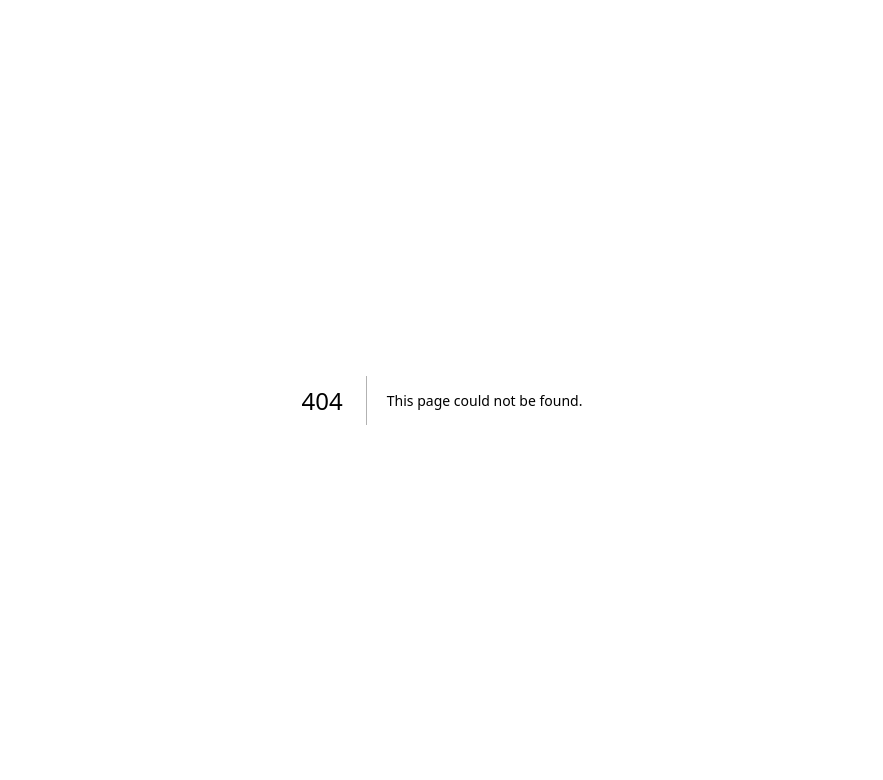
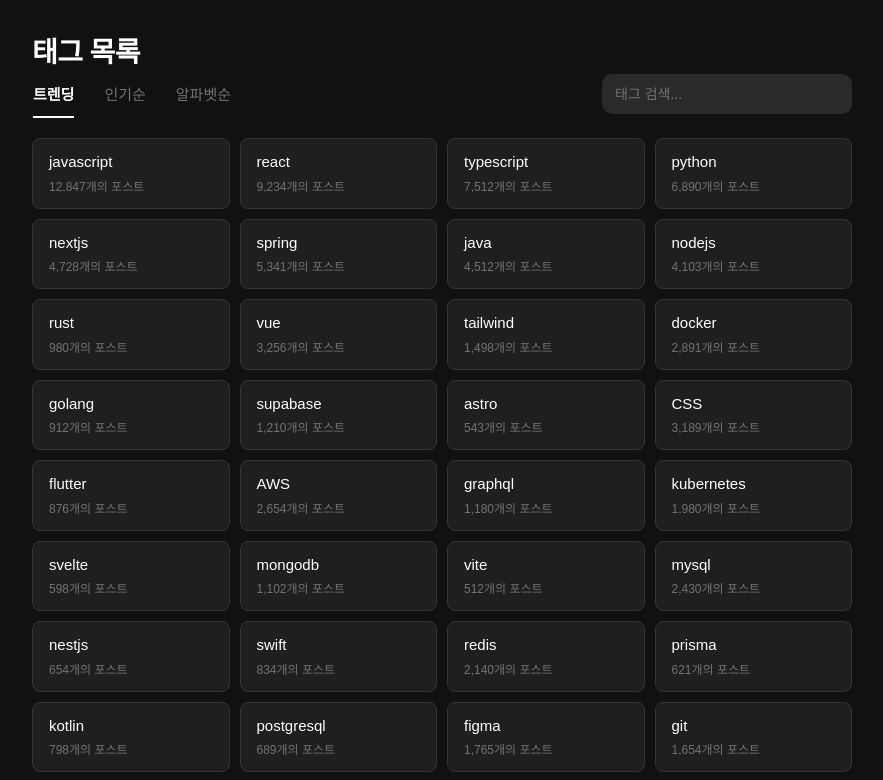
Before and after one commit to Siho-ily/Atlex, a Next.js app: page /tag_list in a window 1280 px wide. Before the commit this address had no page. Shown: the top 780 px of the page, without its empty margins (198-1081 px from the left). Built offline with nearby package versions, Linux system fonts and the light colour scheme; a web font is replaced by a local one.

Commit message:
feat: 태그 목록 UI 구현

```diff
--- /dev/null
+++ b/src/app/tag_list/page.jsx
@@ -0,0 +1,226 @@
+"use client";
+
+import { Suspense, useEffect, useMemo, useRef, useState } from "react";
+import Link from "next/link";
+import { useRouter, useSearchParams } from "next/navigation";
+import { Tabs, TabsList, TabsTrigger } from "@/components/common/ui/tabs";
+import { Input } from "@/components/common/ui/input";
+import { cn } from "@/lib/utils";
+
+const SORT_OPTIONS = [
+  { label: "트렌딩", value: "trending" },
+  { label: "인기순", value: "popular" },
+  { label: "알파벳순", value: "alphabet" },
+];
+
+const PAGE_SIZE = 12;
+
+const TAGS = [
+  { name: "javascript", postCount: 12847, trendScore: 98 },
+  { name: "react", postCount: 9234, trendScore: 95 },
+  { name: "typescript", postCount: 7512, trendScore: 92 },
+  { name: "python", postCount: 6890, trendScore: 90 },
+  { name: "spring", postCount: 5341, trendScore: 82 },
+  { name: "nextjs", postCount: 4728, trendScore: 86 },
+  { name: "java", postCount: 4512, trendScore: 78 },
+  { name: "nodejs", postCount: 4103, trendScore: 76 },
+  { name: "vue", postCount: 3256, trendScore: 74 },
+  { name: "CSS", postCount: 3189, trendScore: 70 },
+  { name: "docker", postCount: 2891, trendScore: 72 },
+  { name: "AWS", postCount: 2654, trendScore: 69 },
+  { name: "mysql", postCount: 2430, trendScore: 66 },
+  { name: "redis", postCount: 2140, trendScore: 64 },
+  { name: "kubernetes", postCount: 1980, trendScore: 68 },
+  { name: "figma", postCount: 1765, trendScore: 61 },
+  { name: "git", postCount: 1654, trendScore: 60 },
+  { name: "github", postCount: 1542, trendScore: 59 },
+  { name: "tailwind", postCount: 1498, trendScore: 73 },
+  { name: "supabase", postCount: 1210, trendScore: 71 },
+  { name: "graphql", postCount: 1180, trendScore: 69 },
+  { name: "mongodb", postCount: 1102, trendScore: 67 },
+  { name: "rust", postCount: 980, trendScore: 75 },
+  { name: "golang", postCount: 912, trendScore: 72 },
+  { name: "flutter", postCount: 876, trendScore: 70 },
+  { name: "swift", postCount: 834, trendScore: 65 },
+  { name: "kotlin", postCount: 798, trendScore: 63 },
+  { name: "linux", postCount: 754, trendScore: 60 },
+  { name: "nginx", postCount: 712, trendScore: 58 },
+  { name: "postgresql", postCount: 689, trendScore: 62 },
+  { name: "nestjs", postCount: 654, trendScore: 66 },
+  { name: "prisma", postCount: 621, trendScore: 64 },
+  { name: "svelte", postCount: 598, trendScore: 68 },
+  { name: "astro", postCount: 543, trendScore: 71 },
+  { name: "vite", postCount: 512, trendScore: 67 },
+  { name: "eslint", postCount: 487, trendScore: 55 },
+  { name: "jest", postCount: 465, trendScore: 57 },
+  { name: "storybook", postCount: 432, trendScore: 59 },
+];
+
+function TagListContent() {
+  const router = useRouter();
+  const searchParams = useSearchParams();
+
+  const currentSort = searchParams.get("sort") || "trending";
+
+  const [page, setPage] = useState(1);
+  const [keyword, setKeyword] = useState("");
+
+  const observerTargetRef = useRef(null);
+
+  const sortedTags = useMemo(() => {
+    const filtered = keyword
+      ? TAGS.filter((tag) =>
+          tag.name.toLowerCase().includes(keyword.toLowerCase())
+        )
+      : TAGS;
+
+    const copiedTags = [...filtered];
+
+    if (currentSort === "popular") {
+      return copiedTags.sort((a, b) => b.postCount - a.postCount);
+    }
+
+    if (currentSort === "alphabet") {
+      return copiedTags.sort((a, b) => a.name.localeCompare(b.name));
+    }
+
+    return copiedTags.sort((a, b) => b.trendScore - a.trendScore);
+  }, [currentSort, keyword]);
+
+  const visibleTags = useMemo(() => {
+    return sortedTags.slice(0, page * PAGE_SIZE);
+  }, [sortedTags, page]);
+
+  const hasMore = visibleTags.length < sortedTags.length;
+  const maxPage = Math.ceil(sortedTags.length / PAGE_SIZE);
+
+  const handleSortChange = (sortValue) => {
+    const params = new URLSearchParams(searchParams.toString());
+    params.set("sort", sortValue);
+    params.delete("page");
+    setPage(1);
+    router.replace(`?${params.toString()}`);
+  };
+
+  const handleKeywordChange = (e) => {
+    setKeyword(e.target.value);
+    setPage(1);
+  };
+
+  useEffect(() => {
+    if (!observerTargetRef.current) return;
+    if (!hasMore) return;
+
+    const observer = new IntersectionObserver(
+      ([entry]) => {
+        if (entry.isIntersecting) {
+          setPage((prev) => Math.min(prev + 1, maxPage));
+        }
+      },
+      {
+        root: null,
+        rootMargin: "160px",
+        threshold: 0,
+      }
+    );
+
+    observer.observe(observerTargetRef.current);
+
+    return () => {
+      observer.disconnect();
+    };
+  }, [hasMore, page]);
+
+  return (
+    <main className="min-h-screen bg-[#111] px-6 py-8 text-white">
+      <section className="mx-auto w-full max-w-[820px]">
+        <div className="mb-6 flex flex-col gap-4 sm:flex-row sm:items-end sm:justify-between">
+          <div>
+            <h1 className="text-[28px] font-bold tracking-[-0.02em]">
+              태그 목록
+            </h1>
+
+            <Tabs value={currentSort} onValueChange={handleSortChange} className="mt-2">
+              <TabsList variant="line" className="gap-7 p-0 h-auto">
+                {SORT_OPTIONS.map((option) => (
+                  <TabsTrigger
+                    key={option.value}
+                    value={option.value}
+                    className="px-0 pb-2 text-[15px] text-neutral-500 hover:text-neutral-300 data-active:font-bold data-active:text-white after:bg-white"
+                  >
+                    {option.label}
+                  </TabsTrigger>
+                ))}
+              </TabsList>
+            </Tabs>
+          </div>
+
+          <Input
+            type="text"
+            placeholder="태그 검색..."
+            variant="filled"
+            size="lg"
+            value={keyword}
+            onChange={handleKeywordChange}
+            className="w-full border-transparent bg-[#2a2a2a] text-[14px] text-white placeholder:text-neutral-500 focus-visible:border-neutral-500 focus-visible:bg-[#2a2a2a] sm:w-[250px]"
+          />
+        </div>
+
+        <div className="grid grid-cols-[repeat(auto-fit,minmax(160px,1fr))] gap-[10px]">
+          {visibleTags.map((tag) => {
+            const encodedTagName = encodeURIComponent(tag.name);
+
+            return (
+              <Link
+                key={tag.name}
+                href={`/tags/${encodedTagName}`}
+                className={cn(
+                  "rounded-md border bg-[#1f1f1f] px-4 py-3 transition-colors",
+                  "cursor-pointer hover:border-neutral-500",
+                  "border-[#343434] text-white"
+                )}
+              >
+                <p className="text-[15px] font-medium">
+                  {tag.name}
+                </p>
+
+                <p className="mt-1 text-[12px] text-neutral-500">
+                  {tag.postCount.toLocaleString()}개의 포스트
+                </p>
+              </Link>
+            );
+          })}
+        </div>
+
+        {keyword && sortedTags.length === 0 && (
+          <p className="py-10 text-center text-[13px] text-neutral-500">
+            "{keyword}"에 해당하는 태그가 없습니다.
+          </p>
+        )}
+
+        {hasMore && (
+          <div
+            ref={observerTargetRef}
+            className="flex h-20 items-center justify-center text-[13px] text-neutral-500"
+          >
+            더 불러오는 중...
+          </div>
+        )}
+
+        {!hasMore && sortedTags.length > 0 && (
+          <p className="py-10 text-center text-[13px] text-neutral-600">
+            모든 태그를 불러왔습니다.
+          </p>
+        )}
+      </section>
+    </main>
+  );
+}
+
+export default function TagListPage() {
+  return (
+    <Suspense>
+      <TagListContent />
+    </Suspense>
+  );
+}
```
